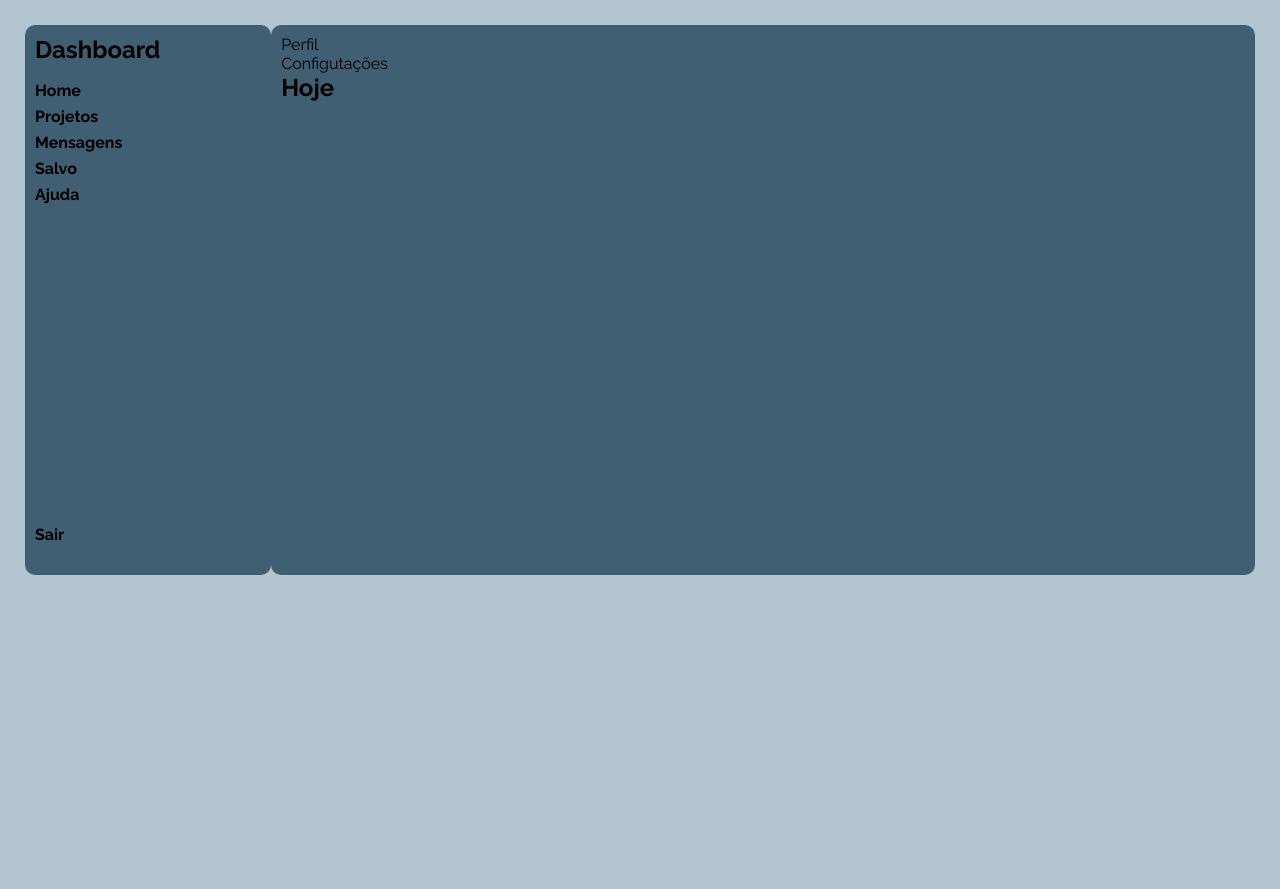
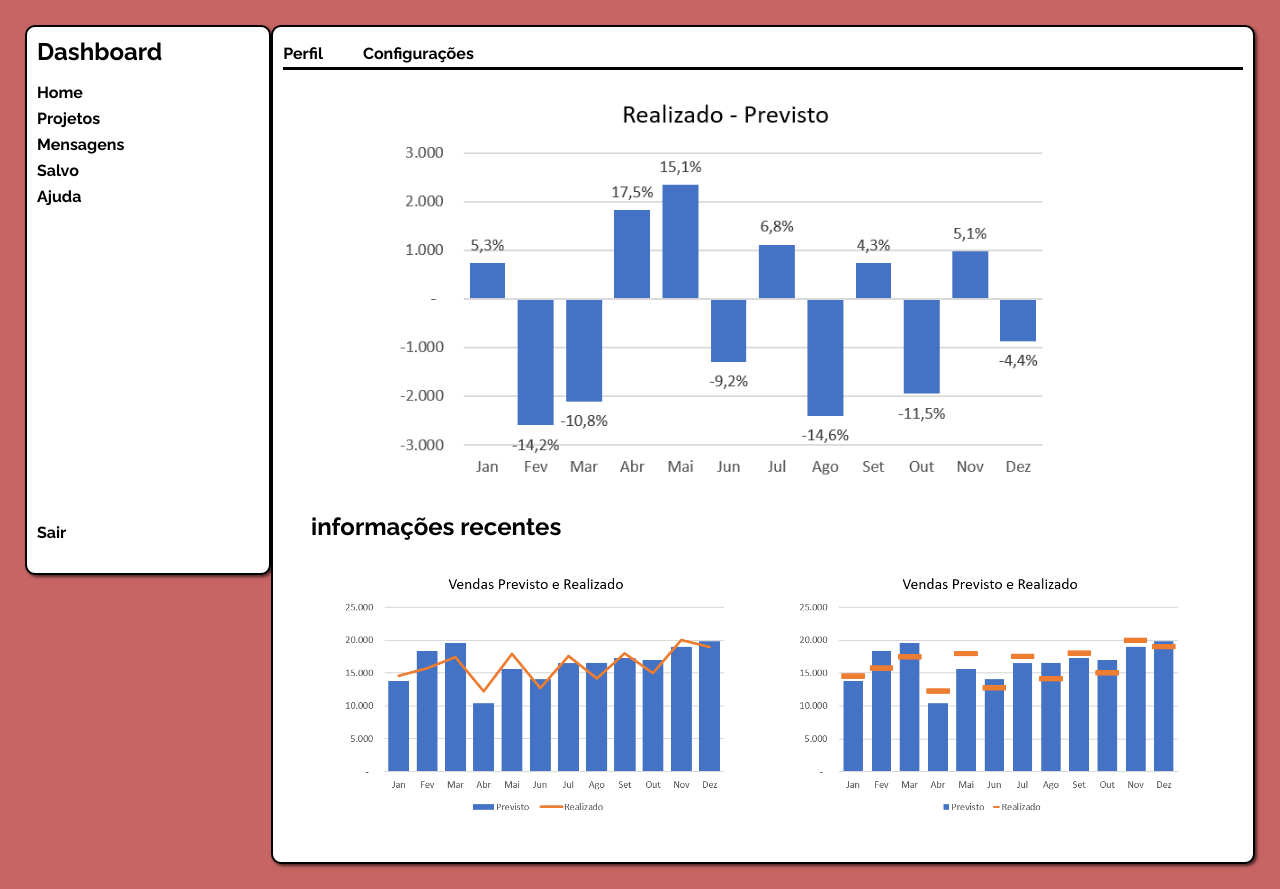
Before and after one commit to Affmesquita/dashboard, a plain HTML site: page index.html in a window 1280 px wide. Before the commit the page ends 800 px from the top, so only its background shows below. Drawn offline with Linux system fonts and the light colour scheme.

Commit message:
atualizado

```diff
--- a/css/style.css
+++ b/css/style.css
@@ -25,7 +25,7 @@ body {
 
     padding: 25px;
 
-    background-color: #688ea681;
+    background-color: rgb(199, 100, 100);
 
     font-family: raleway;
 
@@ -40,10 +40,14 @@ body {
     width: 250px;
     height: 550px;
 
+    background-color: white;
+
+    border: 2px solid black;
     border-radius: 10px;
+
     padding: 10px;
 
-    background-color: #405F73;
+    box-shadow: 2px 2px 3px rgba(0, 0, 0, 0.603);
 }
 
 .list-aside {
@@ -58,12 +62,13 @@ body {
 }
 .list-aside li {
     margin: 7px 0px;
+
     cursor: pointer;
 
     font-weight: bold;
 }
 .list-aside li:hover {
-    color: #688EA6;
+    color: #405F73;
 }
 
 /* MAIN */
@@ -71,8 +76,58 @@ body {
 .main-conteiner {
     width: 1000px;
 
-    background-color: #405F73;
+    border: 2px solid black;
     border-radius: 10px;
 
+    background-color: white;
+
+    display: flex;
+    flex-direction: column;
+
     padding: 10px;
+
+    box-shadow: 2px 2px 3px rgba(0, 0, 0, 0.603);
 }
+
+.nav-main {
+    width: 100%;
+    height: 30px;
+
+    display: flex;
+    flex-direction: row;
+
+    margin: 3px 0px;
+    border-bottom: 3px solid black;
+}
+.nav-main ul {
+    display: flex;
+
+    align-items: center;
+}
+.nav-main li {
+    margin-right: 40px;
+
+    font-weight: bold;
+}
+
+/* section */
+
+.section-main {
+    width: 100%;
+    margin-top: 10px;
+
+    display: flex;
+    flex-wrap: wrap;
+    justify-content: center;
+}
+#foto-princ {
+    width: 90%;
+
+    margin: auto;
+    margin-bottom: 20px;
+}
+
+.recentes img{
+    width: 400px;
+    margin: 25px;
+}
--- a/index.html
+++ b/index.html
@@ -26,19 +26,25 @@
         </div>
     </aside>
     <main class="main-conteiner">
+        <div class="">
+
+        </div>
         <nav class="nav-main">
             <ul>
                 <li>Perfil</li>
-                <li>Configutações</li>
+                <li>Configurações</li>
             </ul>
         </nav>
         <section class="section-main">
             <div>
-                <h2>Hoje</h2>
-                <img src="" alt="">
+                <img src="image/grafico-1.png" alt="" id="foto-princ">
             </div>
             <div>
-
+                <h1>informações recentes</h1>
+                <div class="recentes">
+                    <img src="image/grafico-2.png" alt="">
+                    <img src="image/grafico-3.png" alt="">
+                </div>
             </div>
         </section>
     </main>
```
Also changed, not shown: image/grafico-1.png (added), image/grafico-2.png (added), image/grafico-3.png (added).
